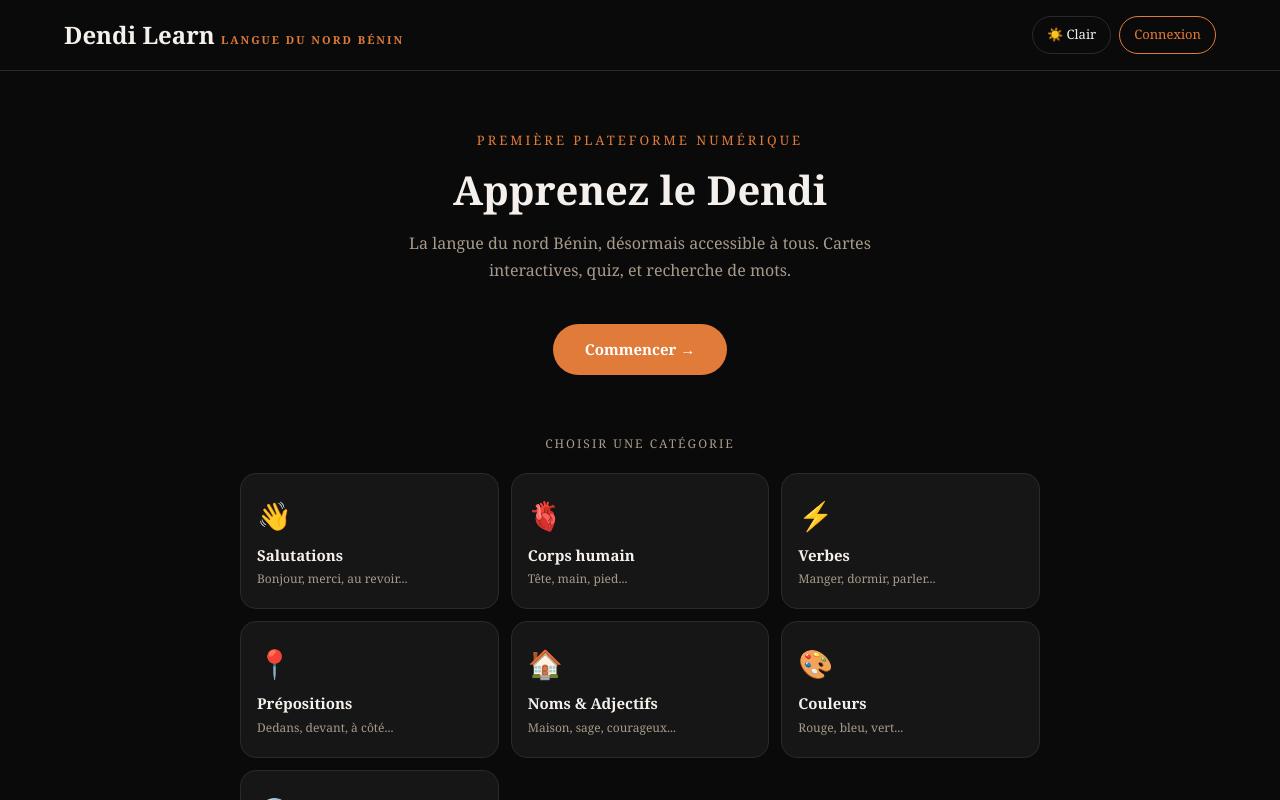
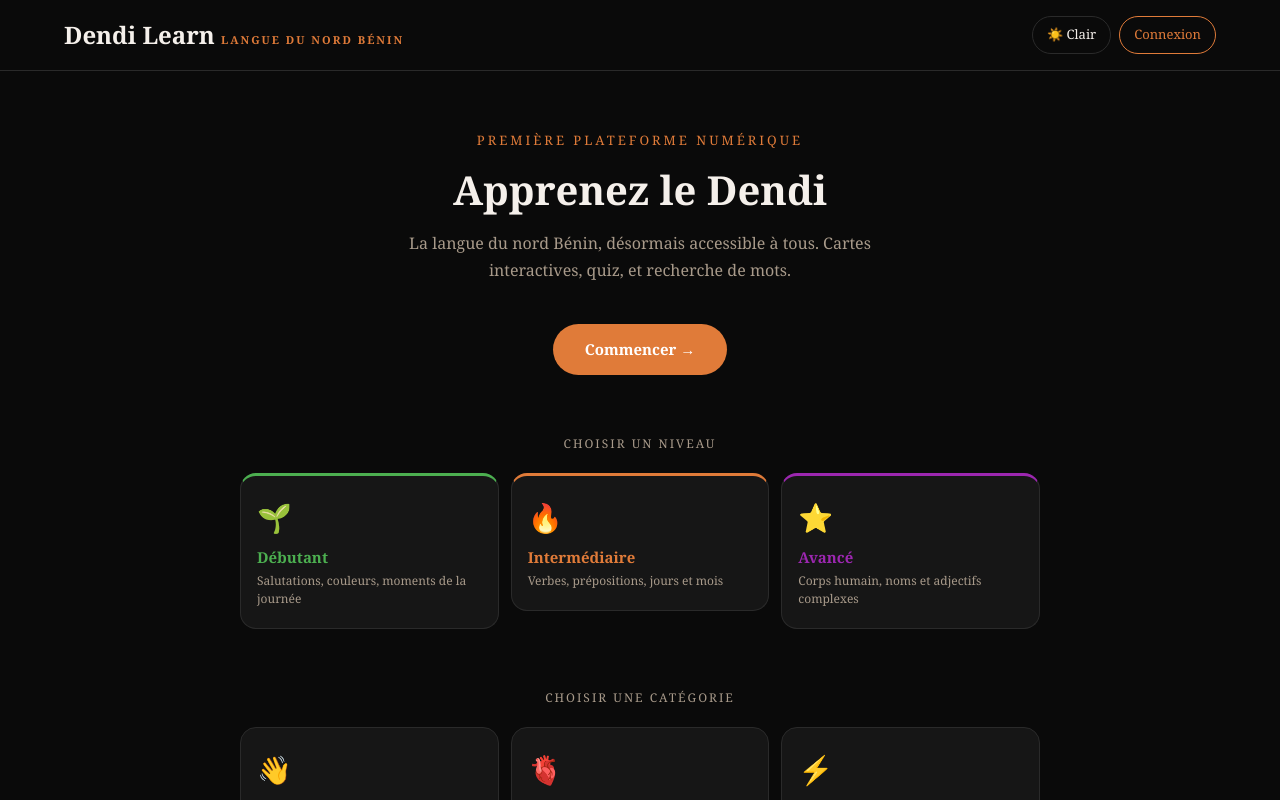
Before and after one commit to GhostDRAKEN/dendi-learn, a Next.js app: page / in a window 1280 px wide. Shown: the top 800 px of the page. Built offline with nearby package versions, Linux system fonts and the light colour scheme; no server answers.

Commit message:
feat: niveaux débutant/intermédiaire/avancé

```diff
--- a/app/apprendre/page.tsx
+++ b/app/apprendre/page.tsx
@@ -7,12 +7,16 @@ import Link from 'next/link'
 export default async function ApprendrePage({
   searchParams,
 }: {
-  searchParams: Promise<{ categorie?: string }>
+  searchParams: Promise<{ categorie?: string, niveau?: string }>
 }) {
   const params = await searchParams
-  const { data: mots, error } = await supabase
-    .from('mots')
-    .select('*')
+
+  let query = supabase.from('mots').select('*')
+  if (params.niveau) {
+    query = query.eq('niveau', params.niveau)
+  }
+
+  const { data: mots, error } = await query
 
   if (error) return <p>Erreur : {error.message}</p>
 
@@ -34,6 +38,20 @@ export default async function ApprendrePage({
           </div>
         </div>
       </header>
+
+      {params.niveau && (
+        <div style={{ padding: '12px 5vw', backgroundColor: 'var(--card)', borderBottom: '1px solid var(--border)' }}>
+          <p style={{ fontSize: '13px', color: 'var(--text-muted)', margin: 0 }}>
+            Niveau :{' '}
+            <span style={{ color: params.niveau === 'debutant' ? '#4CAF50' : params.niveau === 'intermediaire' ? '#E07B39' : '#9C27B0', fontWeight: '600' }}>
+              {params.niveau === 'debutant' ? '🌱 Débutant' : params.niveau === 'intermediaire' ? '🔥 Intermédiaire' : '⭐ Avancé'}
+            </span>
+            {' · '}
+            <Link href="/" style={{ color: 'var(--text-muted)', fontSize: '12px' }}>Changer</Link>
+          </p>
+        </div>
+      )}
+
       <section style={{ padding: '24px 5vw' }}>
         <ApprendreClient mots={mots ?? []} categorieInitiale={params.categorie} />
       </section>
--- a/app/page.tsx
+++ b/app/page.tsx
@@ -9,6 +9,30 @@ const CATEGORIES = [
   { label: 'Noms & Adjectifs', slug: 'noms', emoji: '🏠', desc: 'Maison, sage, courageux...' },
   { label: 'Couleurs', slug: 'couleurs', emoji: '🎨', desc: 'Rouge, bleu, vert...' },
   { label: 'Temps', slug: 'temps', emoji: '🕐', desc: 'Jours, mois, matin, soir...' },
+]
+
+const NIVEAUX = [
+  {
+    label: 'Débutant',
+    slug: 'debutant',
+    emoji: '🌱',
+    desc: 'Salutations, couleurs, moments de la journée',
+    couleur: '#4CAF50',
+  },
+  {
+    label: 'Intermédiaire',
+    slug: 'intermediaire',
+    emoji: '🔥',
+    desc: 'Verbes, prépositions, jours et mois',
+    couleur: '#E07B39',
+  },
+  {
+    label: 'Avancé',
+    slug: 'avance',
+    emoji: '⭐',
+    desc: 'Corps humain, noms et adjectifs complexes',
+    couleur: '#9C27B0',
+  },
 ]
 
 export default function HomePage() {
@@ -38,18 +62,48 @@ export default function HomePage() {
           La langue du nord Bénin, désormais accessible à tous. Cartes interactives, quiz, et recherche de mots.
         </p>
         <Link href="/apprendre" style={{
-          display: 'inline-block',
-          padding: '14px 32px',
-          backgroundColor: '#E07B39',
-          color: 'white',
-          borderRadius: '9999px',
-          textDecoration: 'none',
-          fontSize: '15px',
-          fontWeight: '600',
-          fontFamily: 'Georgia, serif',
+          display: 'inline-block', padding: '14px 32px',
+          backgroundColor: '#E07B39', color: 'white',
+          borderRadius: '9999px', textDecoration: 'none',
+          fontSize: '15px', fontWeight: '600', fontFamily: 'Georgia, serif',
         }}>
           Commencer →
         </Link>
+      </section>
+
+      {/* Niveaux */}
+      <section style={{ padding: '20px 5vw 40px' }}>
+        <p style={{ fontSize: '12px', color: 'var(--text-muted)', letterSpacing: '2px', textTransform: 'uppercase', marginBottom: '20px', textAlign: 'center' }}>
+          Choisir un niveau
+        </p>
+        <div style={{
+          display: 'grid',
+          gridTemplateColumns: 'repeat(auto-fill, minmax(200px, 1fr))',
+          gap: '12px',
+          maxWidth: '800px',
+          margin: '0 auto',
+        }}>
+          {NIVEAUX.map((niveau) => (
+            <Link
+              key={niveau.slug}
+              href={`/apprendre?niveau=${niveau.slug}`}
+              style={{ textDecoration: 'none' }}
+            >
+              <div style={{
+                backgroundColor: 'var(--card)',
+                border: `1px solid var(--border)`,
+                borderTop: `3px solid ${niveau.couleur}`,
+                borderRadius: '16px',
+                padding: '20px 16px',
+                cursor: 'pointer',
+              }}>
+                <p style={{ fontSize: '28px', marginBottom: '8px' }}>{niveau.emoji}</p>
+                <p style={{ fontSize: '15px', fontWeight: '600', color: niveau.couleur, marginBottom: '4px' }}>{niveau.label}</p>
+                <p style={{ fontSize: '12px', color: 'var(--text-muted)' }}>{niveau.desc}</p>
+              </div>
+            </Link>
+          ))}
+        </div>
       </section>
 
       {/* Catégories */}
```
